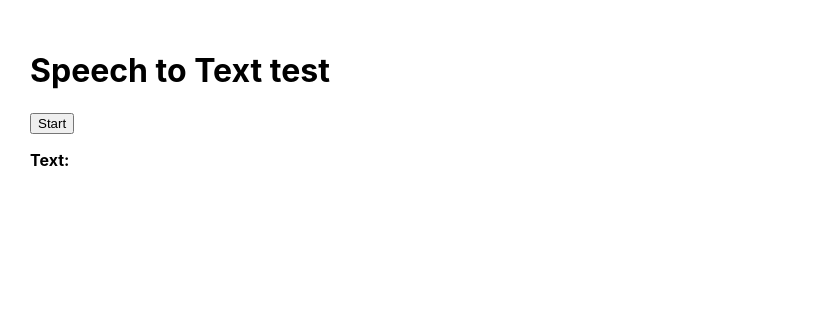
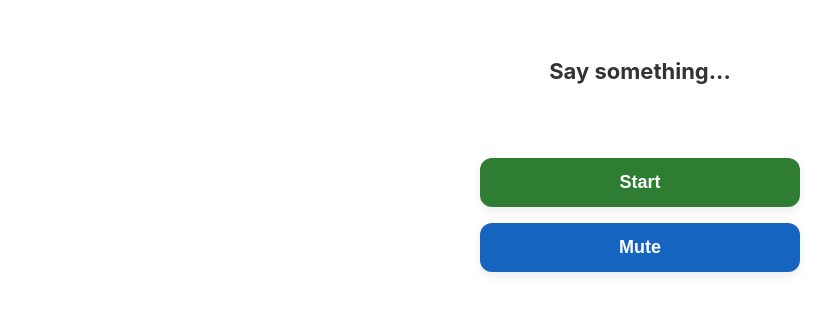
Before and after one commit to limj0009/speech-llm, a React (Create React App) app: page / in a window 1280 px wide. Shown: the top 312 px of the page, without its empty margins (0-833 px from the left). Built offline with nearby package versions, Linux system fonts and the light colour scheme; no server answers.

Commit message:
add speech output and other functionalities

```diff
--- a/src/App.css
+++ b/src/App.css
@@ -1,38 +1,58 @@
 .App {
-  text-align: center;
-}
-
-.App-logo {
-  height: 40vmin;
-  pointer-events: none;
-}
-
-@media (prefers-reduced-motion: no-preference) {
-  .App-logo {
-    animation: App-logo-spin infinite 20s linear;
-  }
-}
-
-.App-header {
-  background-color: #282c34;
-  min-height: 100vh;
   display: flex;
   flex-direction: column;
   align-items: center;
-  justify-content: center;
-  font-size: calc(10px + 2vmin);
-  color: white;
+  padding: 40px 20px;
+  font-family: -apple-system, BlinkMacSystemFont, "Segoe UI", Roboto, Helvetica, Arial, sans-serif;
+  height: 100vh;
+  background-color: #ffffff;
+  box-sizing: border-box;
 }
 
-.App-link {
-  color: #61dafb;
+.transcript {
+  font-size: 22px;
+  text-align: center;
+  margin-bottom: 50px;
+  color: #333;
+  word-wrap: break-word;
+  max-width: 90%;
+  min-height: 50px;
 }
 
-@keyframes App-logo-spin {
-  from {
-    transform: rotate(0deg);
-  }
-  to {
-    transform: rotate(360deg);
-  }
+.button-container {
+  display: flex;
+  flex-direction: column;
+  gap: 16px;
+  width: 100%;
+  max-width: 320px;
 }
+
+.control-button {
+  font-size: 18px;
+  padding: 14px;
+  border-radius: 12px;
+  border: none;
+  color: white;
+  font-weight: 600;
+  width: 100%;
+  cursor: pointer;
+  transition: background-color 0.2s ease, transform 0.1s ease;
+  box-shadow: 0 4px 10px rgba(0, 0, 0, 0.08);
+}
+
+.control-button:active {
+  transform: scale(0.98);
+  box-shadow: 0 3px 8px rgba(0, 0, 0, 0.12);
+}
+
+.start {
+  background-color: #2e7d32; /* Green */
+}
+
+.stop {
+  background-color: #c62828; /* Red */
+}
+
+.mute {
+  background-color: #1565c0; /* Blue */
+}
--- a/src/App.js
+++ b/src/App.js
@@ -1,20 +1,41 @@
+import './App.css';
 import useSpeech from "./hooks/useSpeech";
 import Response from "./components/response";
+import { cancelSpeech } from "./components/cancelSpeech";
 
 function App() {
   const OPENAI_API_KEY = process.env.REACT_APP_API_KEY;
   const { isListening, setIsListening, transcript } = useSpeech();
 
+  const handleMuteButton = () => {
+    cancelSpeech();
+  };
+
   return (
-    <div className="App" style={{ padding: 30 }}>
-      <h1>Speech to Text test</h1>
-      <button onClick={() => setIsListening(prev => !prev)}>
-        {isListening ? "Stop" : "Start"}
-      </button>
+    <div className="App">
+      <h2 className="transcript">{transcript || "Say something..."}</h2>
 
-      <p><strong>Text:</strong> {transcript}</p>
+      <div className="button-container">
+        <button
+          className={`control-button ${isListening ? "stop" : "start"}`}
+          onClick={() => setIsListening(prev => !prev)}
+        >
+          {isListening ? "Recording" : "Start"}
+        </button>
+
+        <button
+          className="control-button mute"
+          onClick={handleMuteButton}
+        >
+          Mute
+        </button>
+      </div>
+
       {!isListening && transcript.trim() !== "" && (
-        <Response transcript={transcript} apiKey={OPENAI_API_KEY} />
+        <Response
+          transcript={transcript}
+          apiKey={OPENAI_API_KEY}
+        />
       )}
     </div>
   );
--- a/src/api/api.js
+++ b/src/api/api.js
@@ -8,7 +8,7 @@ export const generateResponse = async (transcript, apiKey) => {
     body: JSON.stringify({
       model: "gpt-4.1-nano",
       messages: [
-        { role: "system", content: "Answer in one to two sentences."},
+        { role: "system", content: "Answer in one or two sentences."},
         { role: "user", content: transcript },
       ],
       temperature: 0.7,
--- /dev/null
+++ b/src/components/cancelSpeech.js
@@ -0,0 +1,5 @@
+export const cancelSpeech = () => {
+  if (window.speechSynthesis) {
+    window.speechSynthesis.cancel();
+  }
+};
--- /dev/null
+++ b/src/components/outputSpeech.js
@@ -0,0 +1,17 @@
+export const outputSpeech = (text) => {
+  if (!text || !window.speechSynthesis) {
+    return;
+  }
+  const speech = new SpeechSynthesisUtterance(text);
+  const voices = window.speechSynthesis.getVoices();
+  const samantha = voices.find(voice => voice.name === "Samantha");
+
+  if (samantha) {
+    speech.voice = samantha;
+  }
+  speech.lang = 'en-US';
+  speech.rate = 2;
+  speech.pitch = 1;
+
+  window.speechSynthesis.speak(speech);
+};
--- a/src/components/response.js
+++ b/src/components/response.js
@@ -1,28 +1,24 @@
-import { useEffect, useState } from "react";
+import { useEffect, useRef } from "react";
 import { generateResponse } from "../api/api";
+import { outputSpeech } from "./outputSpeech";
 
 const Response = ({ transcript, apiKey }) => {
-  const [response, setResponse] = useState("");
-  const [loading, setLoading] = useState(false);
-
   useEffect(() => {
     if (transcript.trim() === "") {
-      setResponse("");
       return;
     }
 
-    setLoading(true);
-    generateResponse(transcript, apiKey).then(res => setResponse(res)).catch(err => {
-        console.error(err);
-        setResponse("Failed to get response.");
-      }).finally(() => setLoading(false));
+  generateResponse(transcript, apiKey)
+    .then(res => {
+      outputSpeech(res);
+    })
+    .catch(err => {
+      console.error("LLM error:", err);
+    });
+
   }, [transcript, apiKey]);
 
-  return (
-    <p>
-      <strong>Response:</strong> {loading ? "Loading..." : response}
-    </p>
-  );
+  return null;
 };
 
 export default Response;
--- a/src/index.js
+++ b/src/index.js
@@ -6,9 +6,9 @@ import reportWebVitals from './reportWebVitals';
 
 const root = ReactDOM.createRoot(document.getElementById('root'));
 root.render(
-  <React.StrictMode>
+ // <React.StrictMode>
     <App />
-  </React.StrictMode>
+ // </React.StrictMode>
 );
 
 // If you want to start measuring performance in your app, pass a function
```
